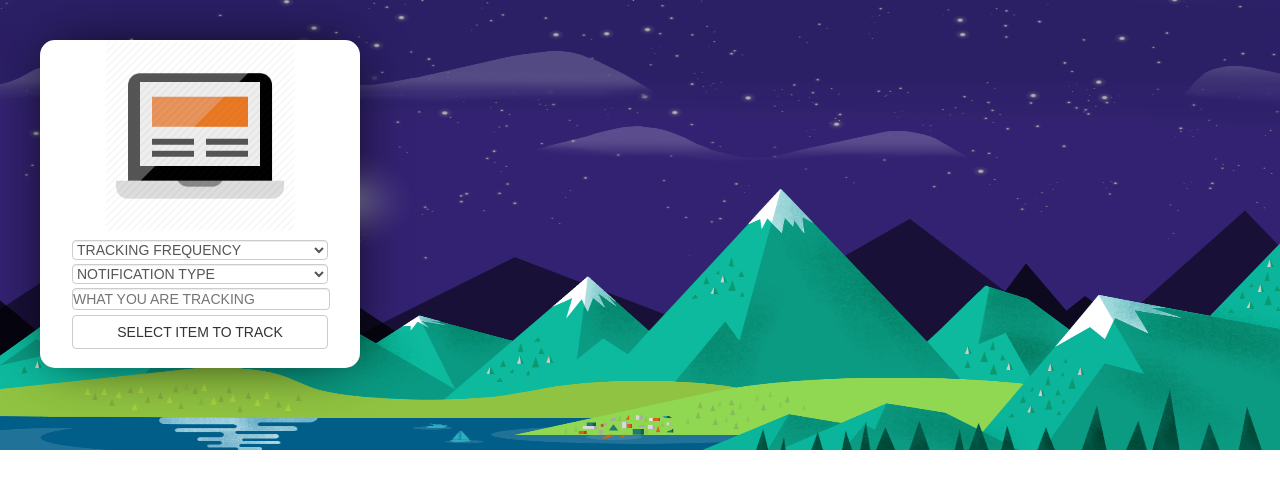
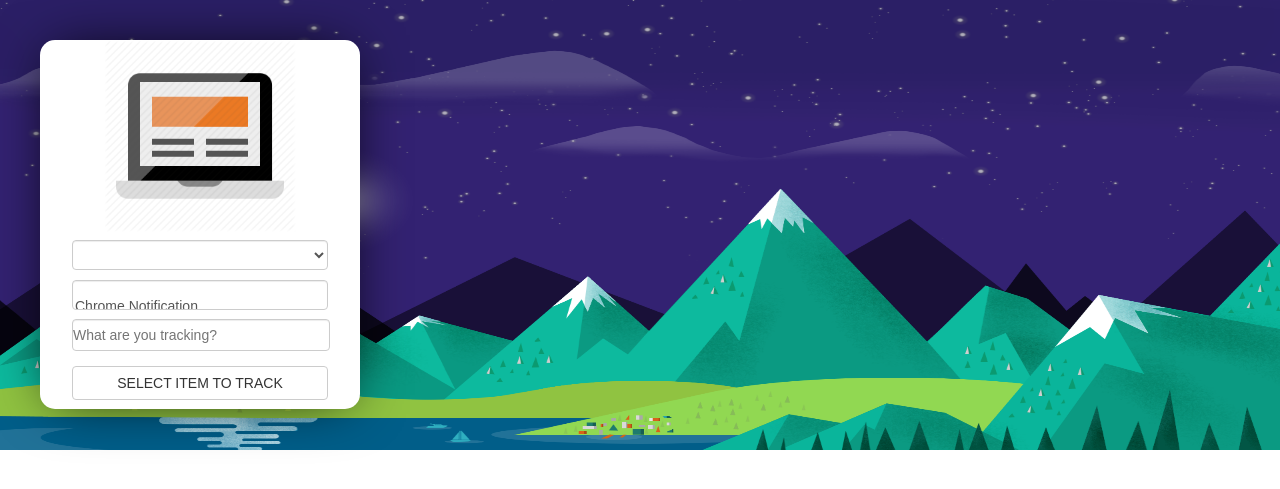
Before and after one commit to AustinCWells/water, a PHP site: page /popup.html in a window 1280 px wide. Shown: the top 489 px of the page. Run offline with PHP 8.4, Linux system fonts and the light colour scheme; some libraries are stand-ins or nearby versions.

Commit message:
Modifying extension popup

```diff
--- a/chrome_extension/assets/css/main.css
+++ b/chrome_extension/assets/css/main.css
@@ -5,7 +5,9 @@
 input:focus,
 select:focus,
 textarea:focus,
-button:focus {
+button:focus,
+select:focus,
+*:focus{
     outline: none;
 }
 
@@ -20,17 +22,38 @@
   padding: 0;
 }
 
+.message-container{
+    position:relative;
+    width:80%;
+    height:90%;
+    margin-left: 10%;
+    margin-right: 10%;
+    margin-top: 10%;
+    color:black;
+    background-color: white;
+    box-shadow: 0px 0px 57px -14px rgba(0, 0, 0, 1);
+    border-radius: 15px;
+    overflow-y: scroll;
+}
+
 .notification{
   position:relative;
-  width:80%;
+  /*width:80%;*/
   height:80%;
-  margin-left: 10%;
-  margin-right: 10%;
-  margin-top: 10%;
+  /*margin-left: 10%;*/
+  /*margin-right: 10%; */
+  /*margin-top: 10%;*/
   color:black;
   background-color: white;
   box-shadow: 0px 0px 57px -14px rgba(0, 0, 0, 1);
   border-radius: 15px;
+}
+
+.form-group{
+    width: 80%;
+    margin-left: 10%;
+    margin-right: 10%;
+    margin-bottom: 3%;
 }
 
 h1{
@@ -49,12 +72,12 @@
 }
 
 .form-control {
-	margin-left: 10%;
-	margin-right: 10%;
+	/*margin-left: 10%;*/
+	/*margin-right: 10%;*/
 	margin-top:4px;
 	display: block;
-	width: 80%;
-	height: 20px;
+	width: 100%;
+	height: 30px;
 	font-size: 14px;
 	line-height: 1.42857143;
 	color: #555;
--- a/chrome_extension/popup.html
+++ b/chrome_extension/popup.html
@@ -9,8 +9,11 @@
     <title>Getting Started Extension's Popup</title>
     <link href="./assets/css/main.css" rel="stylesheet">
     <script src="./assets/scripts/jquery.min.js"></script>
-    <script src="../chosen/Source/chosen.js"></script>
-    <script src="../chosen/Source/chosen.css"></script>
+    <!--<link rel="stylesheet" href="./chosen_v1.3.0/docsupport/style.css">-->
+    <link rel="stylesheet" href="./chosen_v1.3.0/docsupport/prism.css">
+    <link rel="stylesheet" href="./chosen_v1.3.0/chosen.css">
+
+
 
 
 
@@ -24,26 +27,26 @@
     <script src="popup.js"></script>
 </head>
 <body>
-<div class="message notification">
+<div class="message-container">
     <img src="./laptop.png" alt="laptop" class="displayImage" >
     <span class="currentUrl" hidden></span>
     <div class="form-group">
-        <select name="frequency" id="frequency" class="form-control ">
-            <option value="" disabled selected>TRACKING FREQUENCY</option>
+        <select data-placeholder="Tracking Frequency" name="frequency" id="frequency" class="form-control chosen-select">
+            <option value=""></option>
             <option value="once">TRACK ONLY ONCE</option>
             <option value="recurring">TRACK CONTINOUSLY</option>
         </select>
     </div>
     <div class="form-group">
-        <select name="notification" id="notificationType" class="form-control ">
-            <option value="" disabled selected>NOTIFICATION TYPE</option>
-            <option value="CHROMENOTIFICATION">CHROME NOTIFICATIONS</option>
-            <option value="TEXT">TEXT</option>
-            <option value="EMAIL">EMAIL</option>
+        <select data-placeholder="Notification Method" multiple name="notification" id="notificationType" class="form-control chosen-select">
+            <option value="" ></option>
+            <option value="CHROMENOTIFICATION">Chrome Notification</option>
+            <option value="TEXT">Text</option>
+            <option value="EMAIL">Email</option>
         </select>
     </div>
     <div class="form-group">
-        <input type="text" id="description" class="form-control " placeholder="WHAT YOU ARE TRACKING">
+        <input type="text" id="description" class="form-control " placeholder="What are you tracking?">
     </div>
     <button id="trackButton">SELECT ITEM TO TRACK</button>
 </div>
@@ -51,5 +54,9 @@
 
 </div>
 
+<script src="./chosen_v1.3.0/chosen.jquery.js" type="text/javascript"></script>
+<script src="./chosen_v1.3.0/docsupport/prism.js" type="text/javascript" charset="utf-8"></script>
+<script src="./config.js" type="text/javascript"></script>
+
 </body>
 </html>
```
